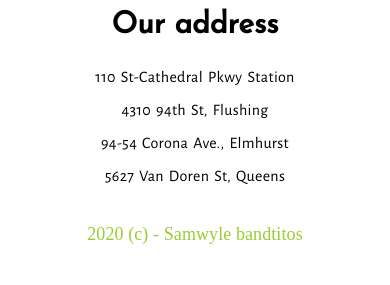
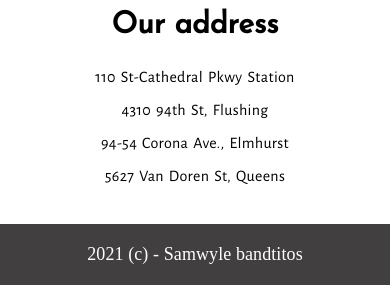
Before and after one commit to FaiusNahin/Samwayle-Coffee-HTML-CSS-practise-, a plain HTML site: page index.html in a window 390 px wide. Shown: the part 5068-5353 px from the top of the page. Drawn offline with nearby package versions, Linux system fonts and the light colour scheme; a web font is replaced by a local one.

Commit message:
Second Commit

```diff
--- a/index.html
+++ b/index.html
@@ -140,7 +140,7 @@
         </section>
     </main>
     <footer>
-        <small class="copyright">2020 (c) - Samwyle bandtitos</small>
+        <small class="copyright">2021 (c) - Samwyle bandtitos</small>
     </footer>
 </body>
 
--- a/style.css
+++ b/style.css
@@ -572,6 +572,7 @@ nav{
     .contact{
         width: 100%;
         margin: 0;
+        margin-bottom: 40px;
         padding:70px 0;
         flex-wrap: wrap;
     }
@@ -609,9 +610,10 @@ nav{
     }
     .copyright{
         width: 100%;
-        padding:40px 0px 20px 0px;
+        padding:20px 0;
         margin: 0;
-        color:yellowgreen;
+        background-color: rgb(65, 63, 63);
+        color:white;
 
     }
 }
```
